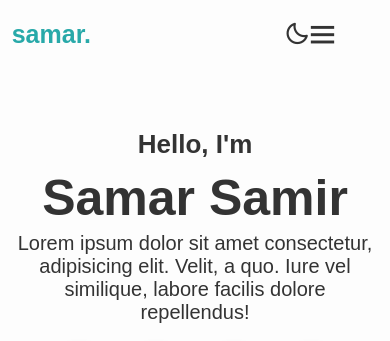
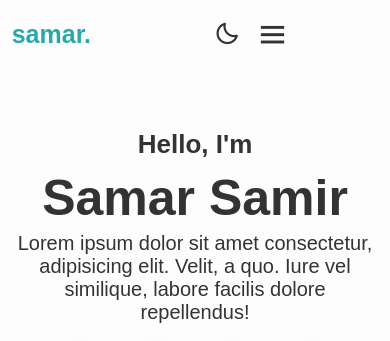
Before and after one commit to SAMarSAMir2/portfolio, a plain HTML site: page index.html in a window 390 px wide. Shown: the top 341 px of the page. Drawn offline with nearby package versions, Linux system fonts and the light colour scheme.

Commit message:
Update style.css

```diff
--- a/CSS/style.css
+++ b/CSS/style.css
@@ -928,11 +928,11 @@ span {
     #menu-icon {
         display: block;
         position: absolute;
-        right: 50px;
+        right: 100px;
     }
     #dark_mode_icon {
         position: absolute;
-        right: 80px;
+        right: 150px;
         font-size: 26px;
         color: var(--text-color);
         margin-bottom: 1px;
```
